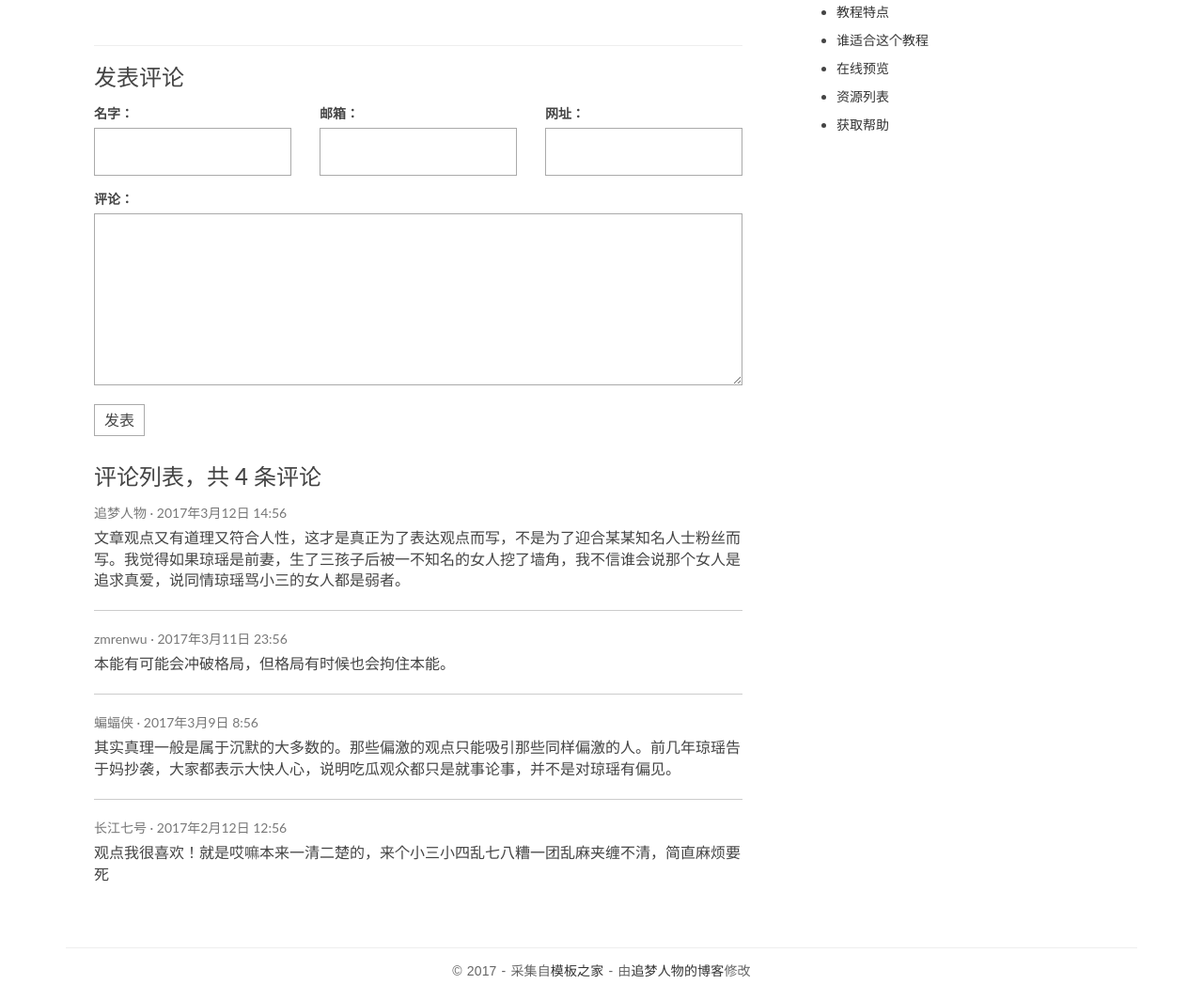
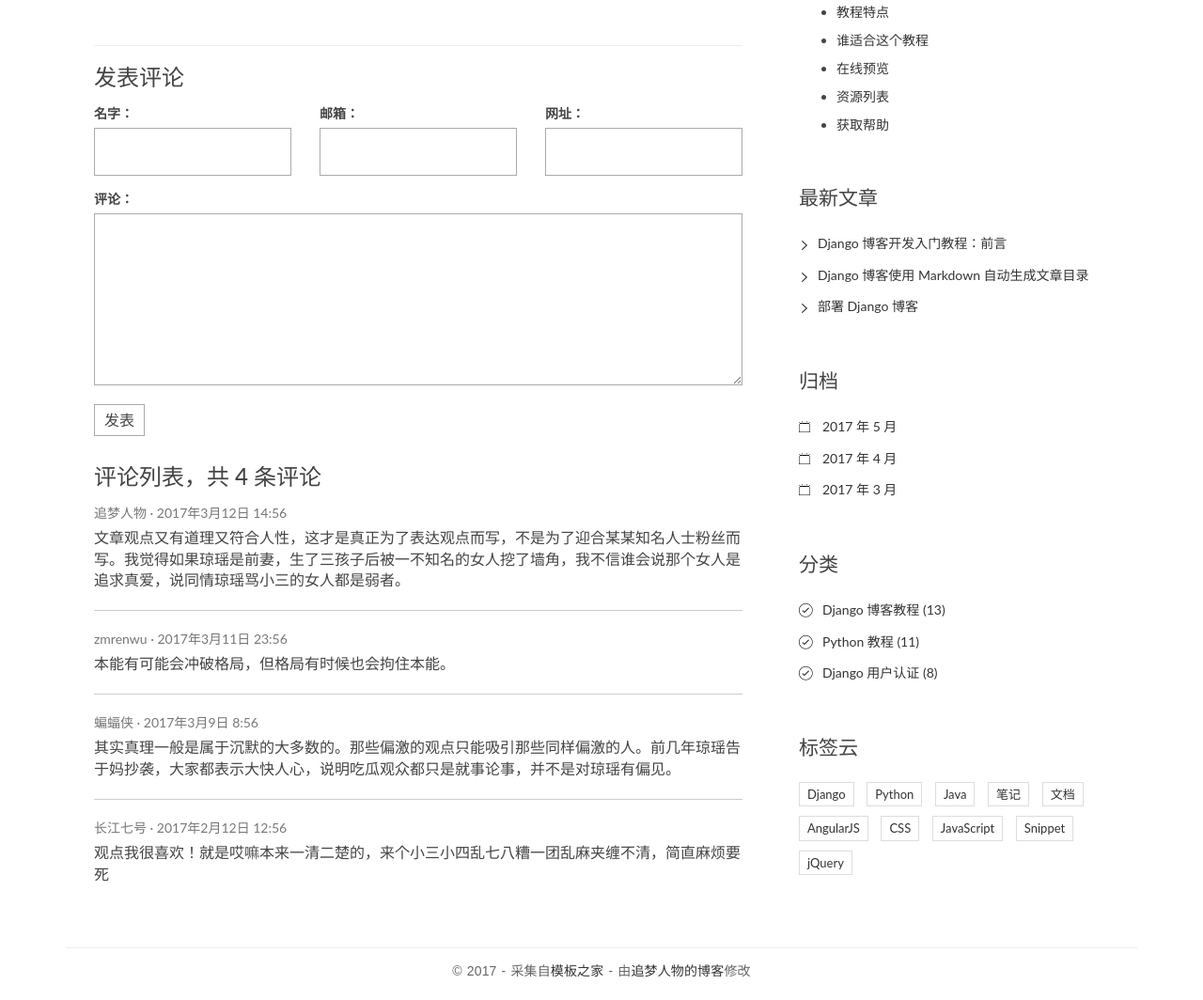
Before and after one commit to dbb2xbb/own_blog_update, a Django app: template own_blog_update/templates/blog/detail.html in a window 1280 px wide. Shown: the part 221-1285 px from the top of the page at 94% size. Run offline with Django 3.2, Linux system fonts and the light colour scheme; the template is opened without the code that fills it, so the values that code supplies are empty; some libraries are stand-ins or nearby versions.

Commit message:
detail继承base模板，并使用DTL，完善侧边栏。

```diff
--- a/own_blog_update/templates/blog/detail.html
+++ b/own_blog_update/templates/blog/detail.html
@@ -102,4 +102,85 @@
         </li>
     </ul>
 </div>
+
+<div class="widget widget-recent-posts">
+    <h3 class="widget-title">最新文章</h3>
+    <ul>
+        <li>
+            <a href="#">Django 博客开发入门教程：前言</a>
+        </li>
+        <li>
+            <a href="#">Django 博客使用 Markdown 自动生成文章目录</a>
+        </li>
+        <li>
+            <a href="#">部署 Django 博客</a>
+        </li>
+    </ul>
+</div>
+
+<div class="widget widget-archives">
+    <h3 class="widget-title">归档</h3>
+    <ul>
+        <li>
+            <a href="#">2017 年 5 月</a>
+        </li>
+        <li>
+            <a href="#">2017 年 4 月</a>
+        </li>
+        <li>
+            <a href="#">2017 年 3 月</a>
+        </li>
+    </ul>
+</div>
+
+<div class="widget widget-category">
+    <h3 class="widget-title">分类</h3>
+    <ul>
+        <li>
+            <a href="#">Django 博客教程 <span class="post-count">(13)</span></a>
+        </li>
+        <li>
+            <a href="#">Python 教程 <span class="post-count">(11)</span></a>
+        </li>
+        <li>
+            <a href="#">Django 用户认证 <span class="post-count">(8)</span></a>
+        </li>
+    </ul>
+</div>
+
+<div class="widget widget-tag-cloud">
+    <h3 class="widget-title">标签云</h3>
+    <ul>
+        <li>
+            <a href="#">Django</a>
+        </li>
+        <li>
+            <a href="#">Python</a>
+        </li>
+        <li>
+            <a href="#">Java</a>
+        </li>
+        <li>
+            <a href="#">笔记</a>
+        </li>
+        <li>
+            <a href="#">文档</a>
+        </li>
+        <li>
+            <a href="#">AngularJS</a>
+        </li>
+        <li>
+            <a href="#">CSS</a>
+        </li>
+        <li>
+            <a href="#">JavaScript</a>
+        </li>
+        <li>
+            <a href="#">Snippet</a>
+        </li>
+        <li>
+            <a href="#">jQuery</a>
+        </li>
+    </ul>
+</div>
 {%endblock toc%}
```
